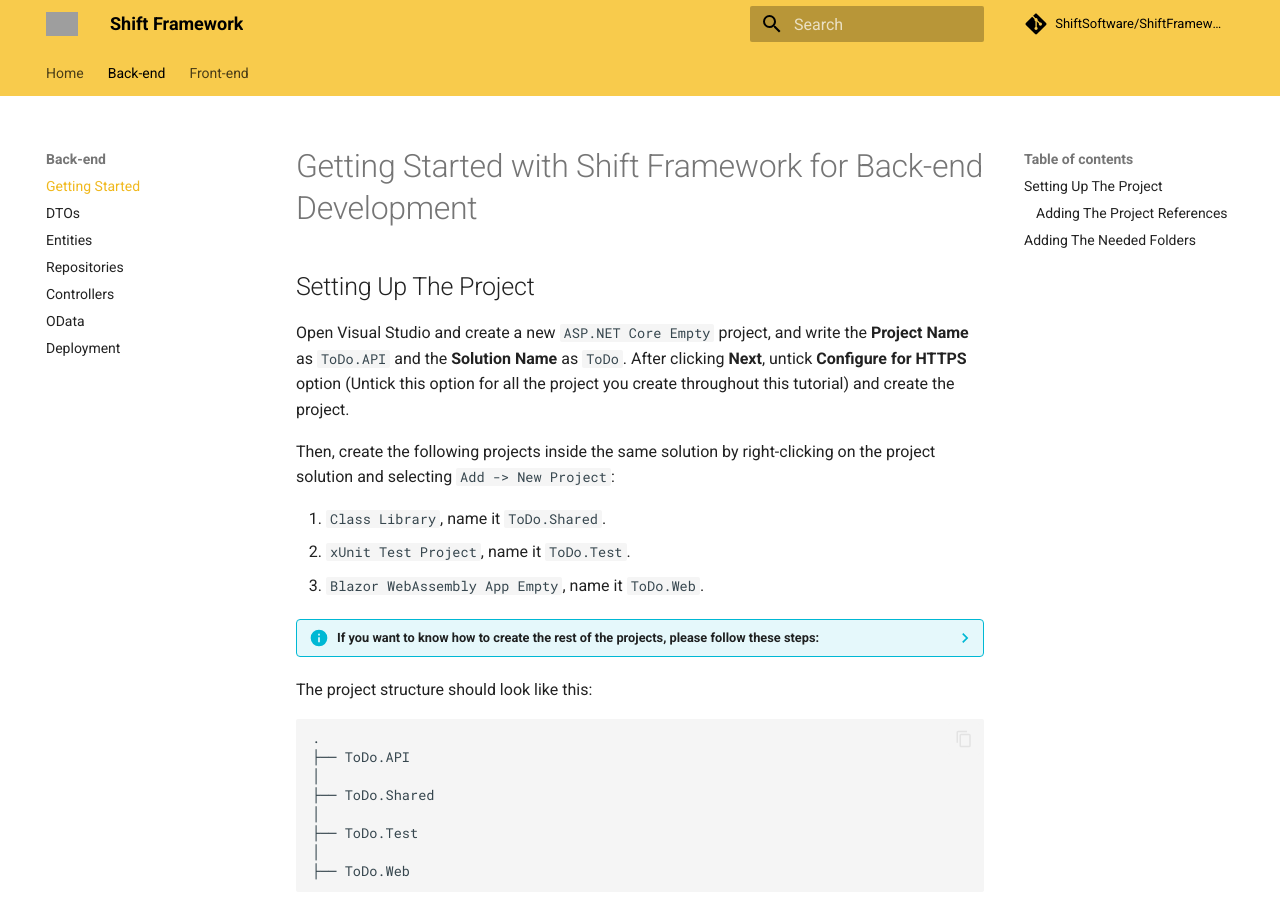
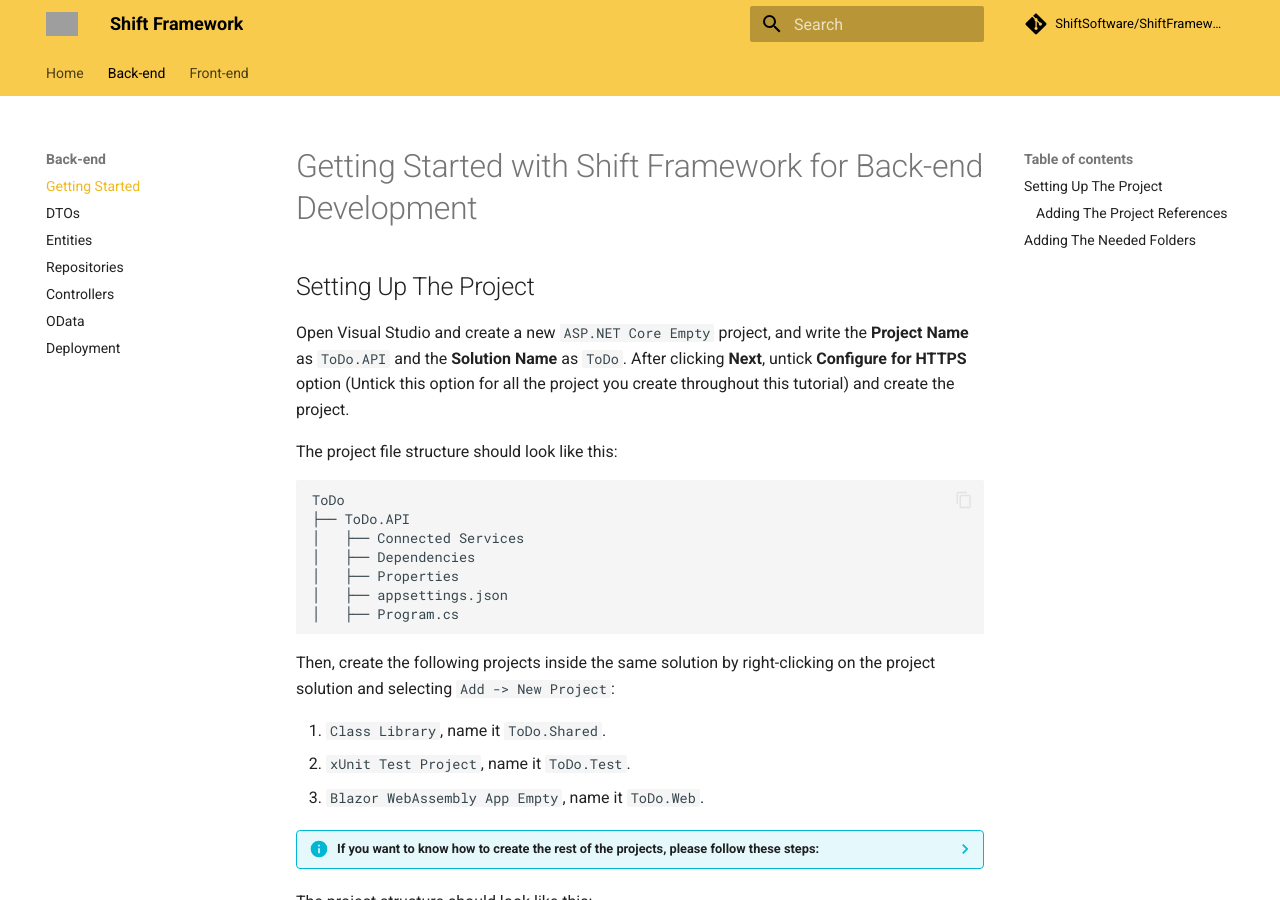
Before and after one commit to ShiftSoftware/ShiftFrameworkWebsite, an MkDocs documentation site: the page built from docs/back-end/getting-started.md, in a window 1280 px wide and 900 px high. Built offline with MkDocs 1.6.1 and Material for MkDocs 9.7.7, drawn with Linux system fonts in a browser that asks for light colours; comment, search, counter and statistics services are not loaded; grey boxes are pictures that could not be loaded.

Commit message:
Add File Structure to Beginning of getting-started.md

````diff
--- a/docs/back-end/getting-started.md
+++ b/docs/back-end/getting-started.md
@@ -3,6 +3,18 @@
 ## Setting Up The Project
 
 Open Visual Studio and create a new ``ASP.NET Core Empty`` project, and write the **Project Name** as ``ToDo.API`` and the **Solution Name** as ``ToDo``. After clicking **Next**, untick **Configure for HTTPS** option (Untick this option for all the project you create throughout this tutorial) and create the project.
+
+The project file structure should look like this:
+
+```
+ToDo
+├── ToDo.API
+│   ├── Connected Services
+│   ├── Dependencies
+│   ├── Properties
+│   ├── appsettings.json
+│   ├── Program.cs
+```
 
 Then, create the following projects inside the same solution by right-clicking on the project solution and selecting ``Add -> New Project``:
 
````
